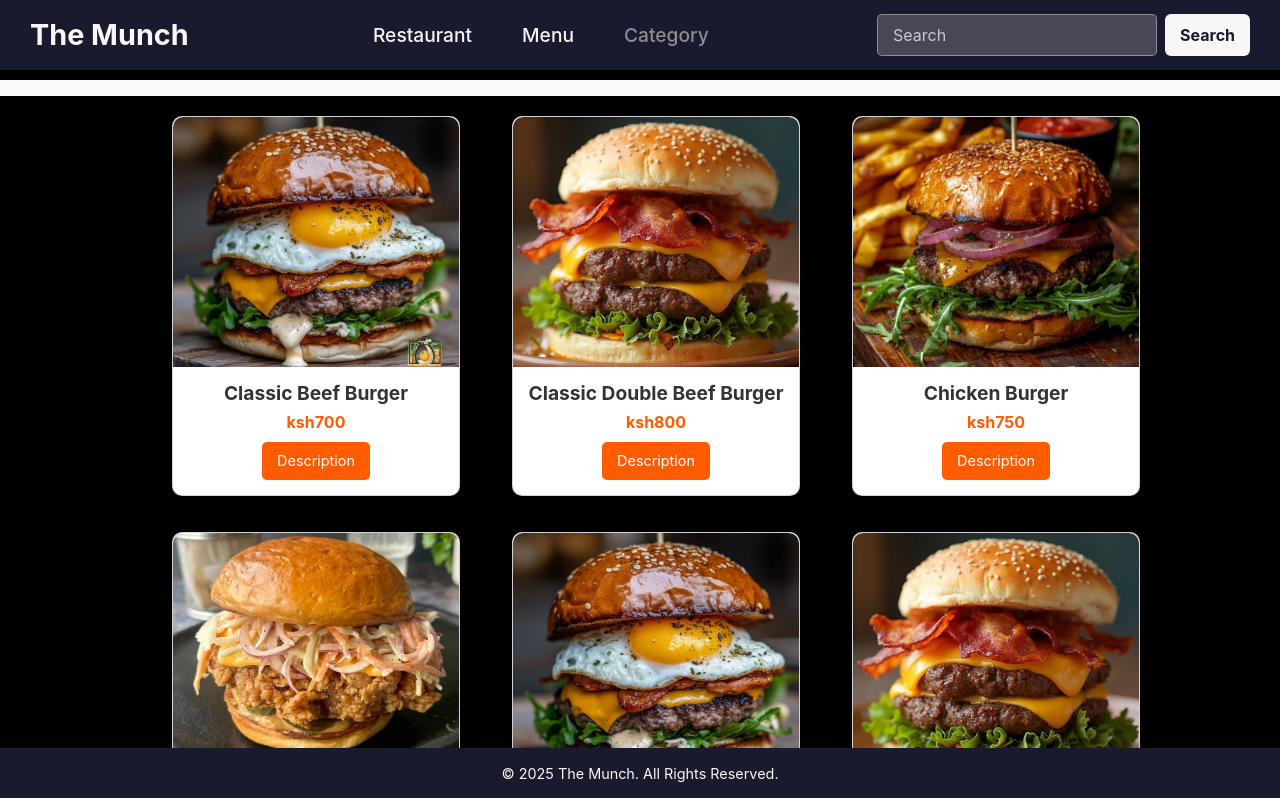
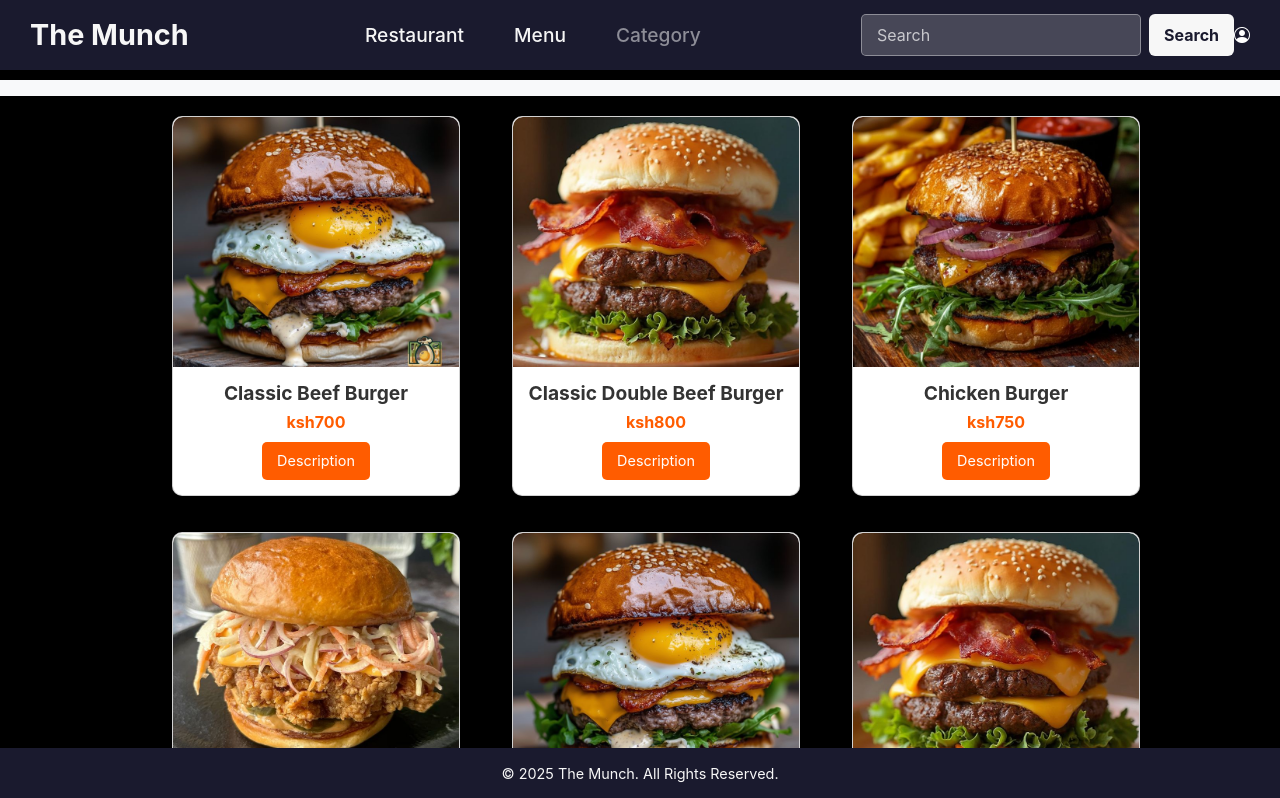
Before and after one commit to Joeken10/The-Munch, a React (Create React App) app in the folder front-end/the-munch/: page / in a window 1280 px wide. Shown: the top 798 px of the page. Built offline with nearby package versions, Linux system fonts and the light colour scheme; data requests are answered from the project's data file.

Commit message:
adds user.js and addtocart.js

```diff
--- a/front-end/the-munch/public/index.html
+++ b/front-end/the-munch/public/index.html
@@ -13,6 +13,8 @@
 
     <link rel="manifest" href="%PUBLIC_URL%/manifest.json" />
     <link href="https://cdn.jsdelivr.net/npm/bootstrap@5.3.3/dist/css/bootstrap.min.css" rel="stylesheet" integrity="sha384-QWTKZyjpPEjISv5WaRU9OFeRpok6YctnYmDr5pNlyT2bRjXh0JMhjY6hW+ALEwIH" crossorigin="anonymous">
+    <link rel="stylesheet" href="https://cdn.jsdelivr.net/npm/bootstrap-icons/font/bootstrap-icons.css">
+
 
     <title>React App</title>
   </head>
--- /dev/null
+++ b/front-end/the-munch/src/Components/AddToCart.css
@@ -0,0 +1,32 @@
+.user-profile {
+  position: relative;
+  display: flex;
+  align-items: center;
+  justify-content: center;
+}
+
+.user-icon {
+  font-size: 1.8rem;
+  color: var(--gold-color);
+  cursor: pointer;
+  transition: color 0.3s ease-in-out;
+  display: flex;
+  align-items: center;
+  justify-content: center;
+  width: 50px;
+  height: 50px;
+  border-radius: 50%;
+  overflow: hidden;
+}
+
+.user-icon:hover {
+  color: var(--hover-gold);
+}
+
+.profile-pic {
+  width: 50px;
+  height: 50px;
+  object-fit: cover;
+  border-radius: 50%;
+  border: 2px solid var(--gold-color);
+}
--- a/front-end/the-munch/src/Components/Navbar.js
+++ b/front-end/the-munch/src/Components/Navbar.js
@@ -1,5 +1,6 @@
 import React from 'react';
 import "./Navbar.css";
+import User from "./User"; // Import User component
 
 function Navbar() {
   return (
@@ -34,6 +35,10 @@
               <input className="form-control me-2" type="search" placeholder="Search" aria-label="Search" />
               <button className="btn btn-outline-success" type="submit">Search</button>
             </form>
+            {/* User Icon & Profile */}
+            <div className="user-cart-container">
+              <User /> {/* User component */}
+            </div>
           </div>
         </div>
       </nav>
--- a/front-end/the-munch/src/Components/User.js
+++ b/front-end/the-munch/src/Components/User.js
@@ -0,0 +1,34 @@
+import React, { useState } from "react";
+
+function User() {
+  const [profileImage, setProfileImage] = useState(null);
+
+  const handleImageChange = (event) => {
+    const file = event.target.files[0];
+    if (file) {
+      const imageUrl = URL.createObjectURL(file);
+      setProfileImage(imageUrl);
+    }
+  };
+
+  return (
+    <div className="user-profile">
+      <label htmlFor="file-upload" className="user-icon">
+        {profileImage ? (
+          <img src={profileImage} alt="Profile" className="profile-pic" />
+        ) : (
+          <i className="bi bi-person-circle"></i> // Default Bootstrap icon
+        )}
+      </label>
+      <input
+        id="file-upload"
+        type="file"
+        accept="image/*"
+        onChange={handleImageChange}
+        style={{ display: "none" }}
+      />
+    </div>
+  );
+}
+
+export default User;
```
Also changed, not shown: front-end/the-munch/src/Components/AddToCart.js (+12 -0 lines).
